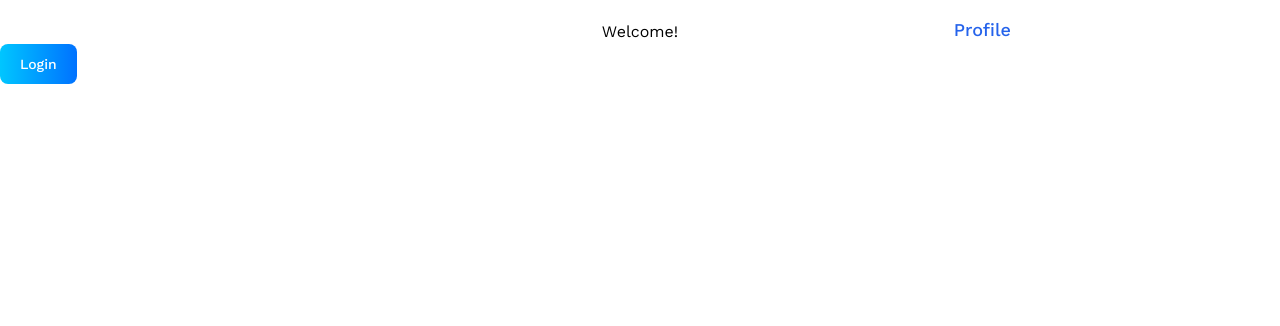
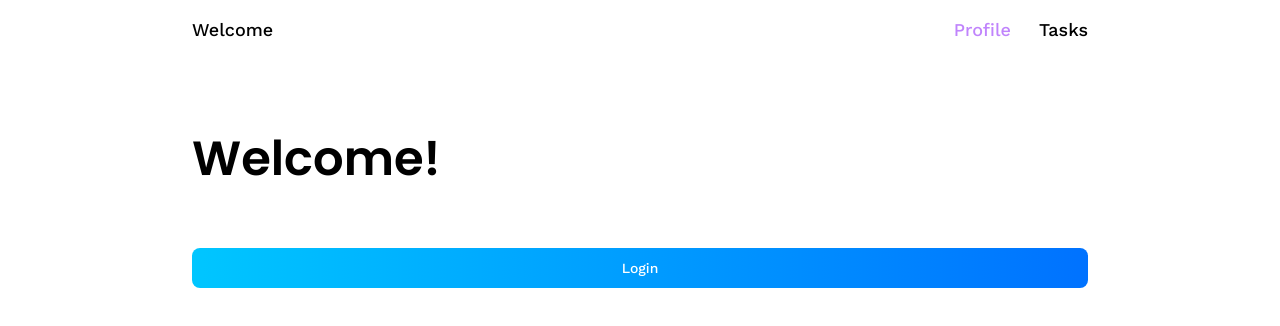
Before and after one commit to isha-k/webHack, a React (Vite) app: page /profile in a window 1280 px wide. Shown: the top 326 px of the page. Built offline with nearby package versions, Linux system fonts and the light colour scheme.

Commit message:
Implement register frontend

```diff
--- a/src/components/Navbar.jsx
+++ b/src/components/Navbar.jsx
@@ -5,14 +5,14 @@ const Navbar = () => {
   return (
     <header className='header'>
       <nav className='flex text-lg gap-7 font-medium'>
-      <NavLink to='/'  className={({ isActive }) => isActive ? "text-purple-400" : "text-white" }>Welcome</NavLink>
+      <NavLink to='/'  className={({ isActive }) => isActive ? "text-purple-400" : "text-black" }>Welcome</NavLink>
       </nav>
 
       <nav className='flex text-lg gap-7 font-medium'>
-        <NavLink to='/profile' className={({ isActive }) => isActive ? "text-blue-600" : "text-white" }>
+        <NavLink to='/profile' className={({ isActive }) => isActive ? "text-purple-400" : "text-black" }>
           Profile
         </NavLink>
-        <NavLink to='/tasks' className={({ isActive }) => isActive ? "text-blue-600" : "text-white"}>
+        <NavLink to='/tasks' className={({ isActive }) => isActive ? "text-purple-400" : "text-black"}>
           Tasks
         </NavLink>
 
--- a/src/pages/Login.jsx
+++ b/src/pages/Login.jsx
@@ -1,5 +1,5 @@
 import React, { useState } from 'react'
-import { useNavigate } from 'react-router-dom'
+import { useNavigate, Link } from 'react-router-dom'
 
 const Login = (props) => {
   const [email, setEmail] = useState('')
@@ -41,7 +41,7 @@ const Login = (props) => {
   return (
     <section className='relative flex lg:flex-row flex-col max-container'>
       <div className='flex-1 min-w-[50%] flex flex-col'>
-        <h1 className='head-text'>Welcome!</h1>
+        <h1 className='head-text'>Login!</h1>
         <form
           className='w-full flex flex-col gap-7 mt-14'
           onClick={onButtonClick}
@@ -78,6 +78,7 @@ const Login = (props) => {
           >
             Login
           </button>
+          <Link to="/register" className="text-blue-500 hover:text-blue-800">Don't have an account? Register now</Link>
         </form>
       </div>
     </section>
--- a/src/pages/Profile.jsx
+++ b/src/pages/Profile.jsx
@@ -12,16 +12,22 @@ const Profile = (props) => {
   }
 
   return (
-    <div className="container mt-5 d-flex justify-content-center align-items-center">
-        <h1 className='card-title text-center'>Welcome!</h1>
-        <button
-          className='btn btn-primary'
-          type="button"
-          onClick={onButtonClick}
-          value={loggedIn ? 'Log out' : 'Log in'}
-        >Login</button>
-        {loggedIn ? <div>Your email address is {email}</div> : <div />}
-    </div>
+    <section className='relative flex lg:flex-row flex-col max-container'>
+      <div className='flex-1 min-w-[50%] flex flex-col'>
+        <h1 className='head-text'>Welcome!</h1>
+        <form
+          className='w-full flex flex-col gap-7 mt-14'
+          >
+          <button
+           onClick={onButtonClick}
+           type="submit"
+           className="btn"
+           value={loggedIn ? 'Log out' : 'Log in'}
+          >Login
+          </button>
+        </form>
+      </div>
+    </section>
   )
 }
 
--- a/src/pages/Register.jsx
+++ b/src/pages/Register.jsx
@@ -1,8 +1,86 @@
-import React from 'react'
+import React, { useState } from 'react'
+import { useNavigate } from 'react-router-dom'
 
 const Register = () => {
+  const [email, setEmail] = useState('')
+  const [password, setPassword] = useState('')
+  const [emailError, setEmailError] = useState('')
+  const [passwordError, setPasswordError] = useState('')
+
+  const navigate = useNavigate()
+
+  const onButtonClick = () => {
+    // Set initial error values to empty
+  setEmailError('')
+  setPasswordError('')
+
+  // Check if the user has entered both fields correctly
+  if ('' === email) {
+    setEmailError('Please enter your email')
+    return
+  }
+
+  if (!/^[\w-\.]+@([\w-]+\.)+[\w-]{2,4}$/.test(email)) {
+    setEmailError('Please enter a valid email')
+    return
+  }
+
+  if ('' === password) {
+    setPasswordError('Please enter a password')
+    return
+  }
+
+  if (password.length < 7) {
+    setPasswordError('The password must be 8 characters or longer')
+    return
+  }
+
+  // Authentication calls will be made here...
+  }
+
   return (
-    <div>Register</div>
+    <section className='relative flex lg:flex-row flex-col max-container'>
+      <div className='flex-1 min-w-[50%] flex flex-col'>
+        <h1 className='head-text'>Register!</h1>
+        <form
+          className='w-full flex flex-col gap-7 mt-14'
+          onClick={onButtonClick}
+          >
+          <label className='text-black-500 font-semibold'>
+            Email
+            <input
+              type='email'
+              value = {email}
+              name='email'
+              onChange={(ev) => setEmail(ev.target.value)}
+              className='input'
+              placeholder='Enter e-mail'
+              required
+            />
+          </label>
+          <label className='text-black-500 font-semibold'>
+            Email
+            <input
+              type='password'
+              value={password}
+              name='password'
+              className='input'
+              placeholder='Enter password'
+              onChange={(ev) => setPassword(ev.target.value)}
+              required
+            />
+          </label>
+          <label className="errorLabel">{passwordError}</label>
+          <button
+           type="submit"
+           className="btn"
+           value={'Log in'}
+          >
+            Register
+          </button>
+        </form>
+      </div>
+    </section>
   )
 }
 
```
